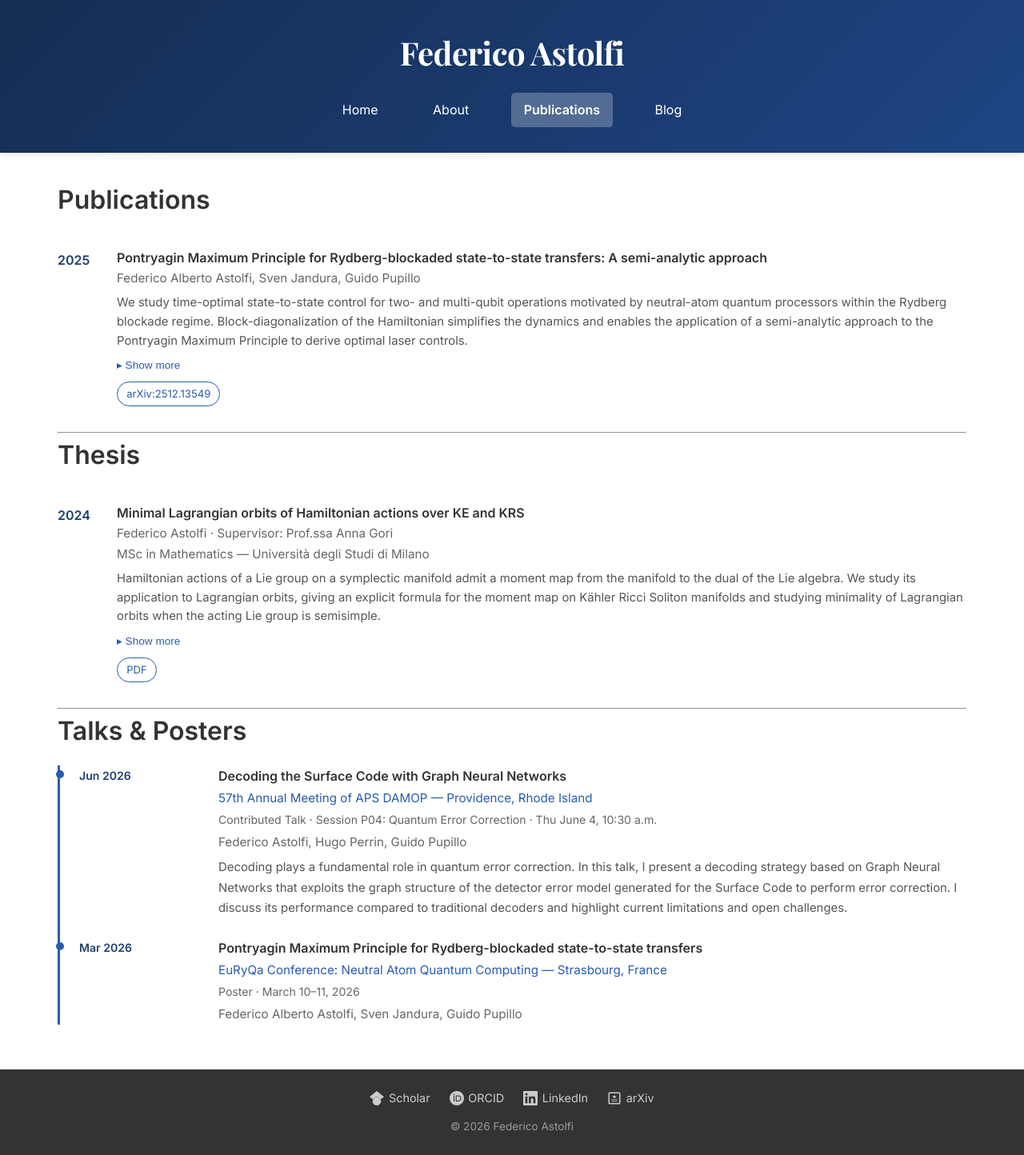
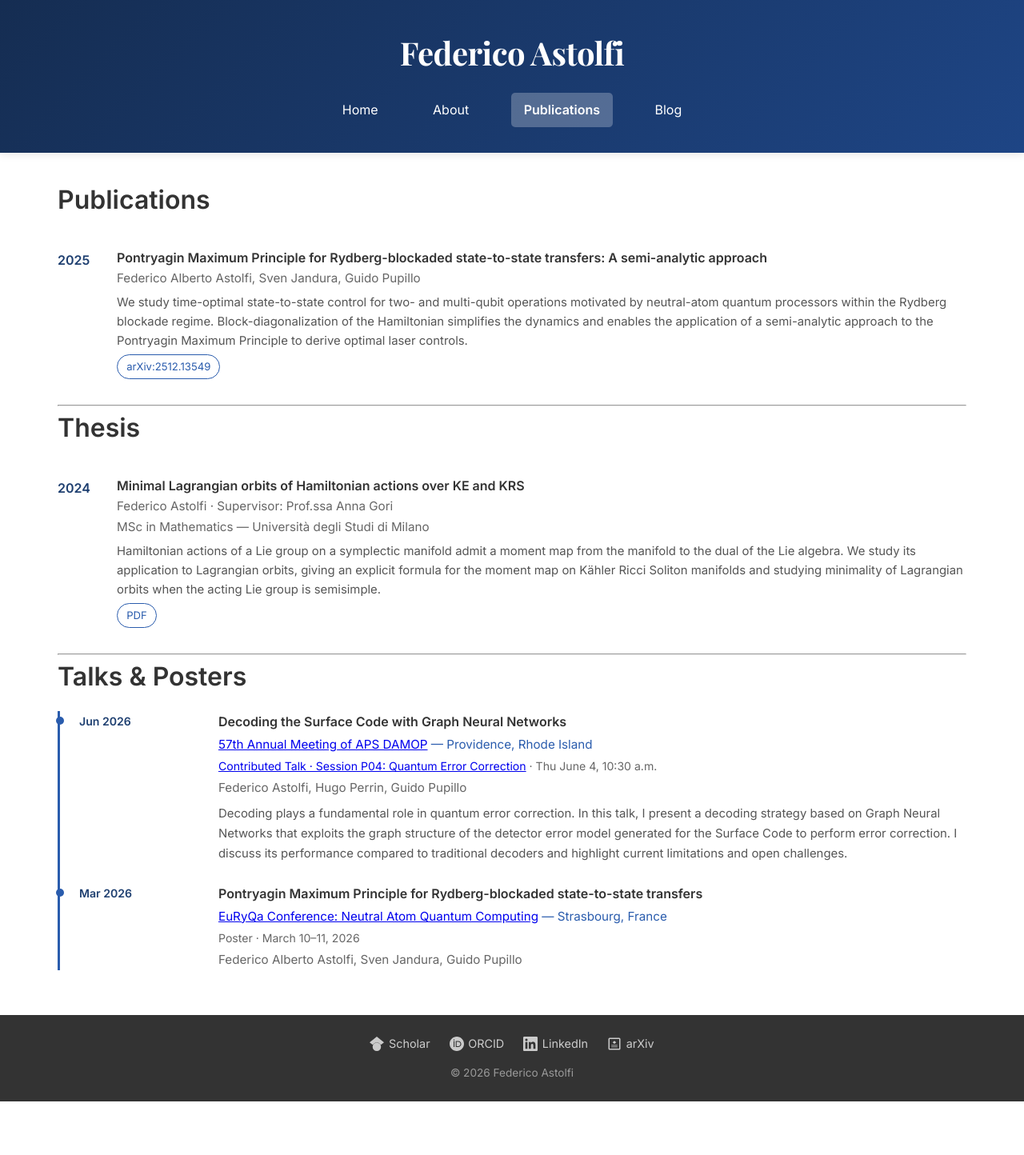
Before and after one commit to FedericoAstolfi/federicoastolfi.github.io, a Jekyll site: the page built from publications.md, in a window 1280 px wide. Shown: the whole page at 80% size. Built offline with Jekyll 4.4.1, drawn with Linux system fonts in a browser that asks for light colours; after the commit the page ends 1377 px from its top, so only the background shows below that.

Commit message:
Hide show-more button when abstract fits, add talk/poster links
Co-Authored-By: Claude Opus 4.6 <noreply@anthropic.com>

```diff
--- a/_layouts/default.html
+++ b/_layouts/default.html
@@ -111,8 +111,11 @@
     }
 
     document.querySelectorAll('.pub-toggle').forEach(btn => {
+        const abstract = btn.previousElementSibling;
+        if (abstract.scrollHeight <= abstract.clientHeight) {
+            btn.style.display = 'none';
+        }
         btn.addEventListener('click', () => {
-            const abstract = btn.previousElementSibling;
             abstract.classList.toggle('expanded');
             btn.textContent = abstract.classList.contains('expanded') ? '▾ Show less' : '▸ Show more';
         });
--- a/publications.md
+++ b/publications.md
@@ -50,8 +50,8 @@ description: Publications, preprints, and conference talks by Federico Astolfi.
         <div class="talk-date">Jun 2026</div>
         <div class="talk-details">
             <strong>Decoding the Surface Code with Graph Neural Networks</strong><br>
-            <span class="talk-conf">57th Annual Meeting of APS DAMOP — Providence, Rhode Island</span><br>
-            <span class="talk-meta">Contributed Talk · Session P04: Quantum Error Correction · Thu June 4, 10:30 a.m.</span><br>
+            <span class="talk-conf"><a href="https://www.aps.org/meetings/meeting.cfm?name=DAMOP26" target="_blank">57th Annual Meeting of APS DAMOP</a> — Providence, Rhode Island</span><br>
+            <span class="talk-meta"><a href="https://meetings.aps.org/Meeting/DAMOP26/Session/P04" target="_blank">Contributed Talk · Session P04: Quantum Error Correction</a> · Thu June 4, 10:30 a.m.</span><br>
             <span class="talk-authors">Federico Astolfi, Hugo Perrin, Guido Pupillo</span>
             <p class="talk-abstract">Decoding plays a fundamental role in quantum error correction. In this talk, I present a decoding strategy based on Graph Neural Networks that exploits the graph structure of the detector error model generated for the Surface Code to perform error correction. I discuss its performance compared to traditional decoders and highlight current limitations and open challenges.</p>
         </div>
@@ -60,7 +60,7 @@ description: Publications, preprints, and conference talks by Federico Astolfi.
         <div class="talk-date">Mar 2026</div>
         <div class="talk-details">
             <strong>Pontryagin Maximum Principle for Rydberg-blockaded state-to-state transfers</strong><br>
-            <span class="talk-conf">EuRyQa Conference: Neutral Atom Quantum Computing — Strasbourg, France</span><br>
+            <span class="talk-conf"><a href="https://euryqa.eu/" target="_blank">EuRyQa Conference: Neutral Atom Quantum Computing</a> — Strasbourg, France</span><br>
             <span class="talk-meta">Poster · March 10–11, 2026</span><br>
             <span class="talk-authors">Federico Alberto Astolfi, Sven Jandura, Guido Pupillo</span>
         </div>
```
